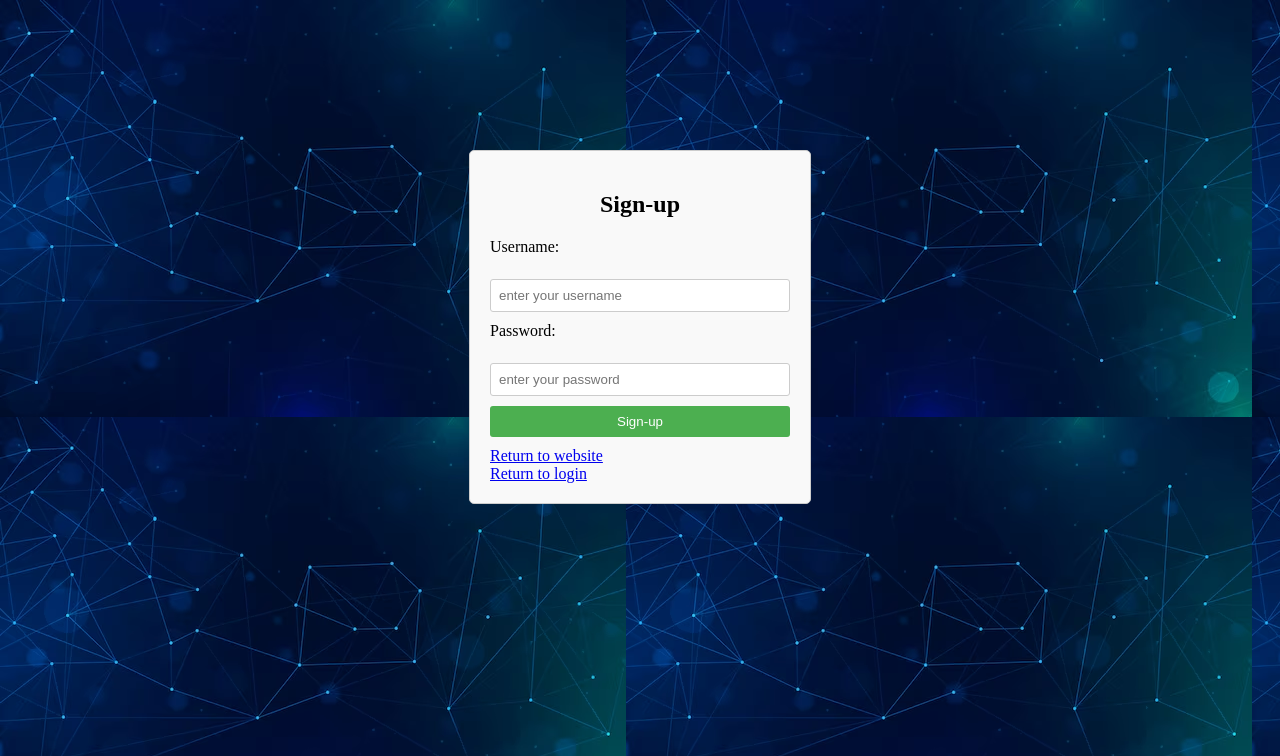
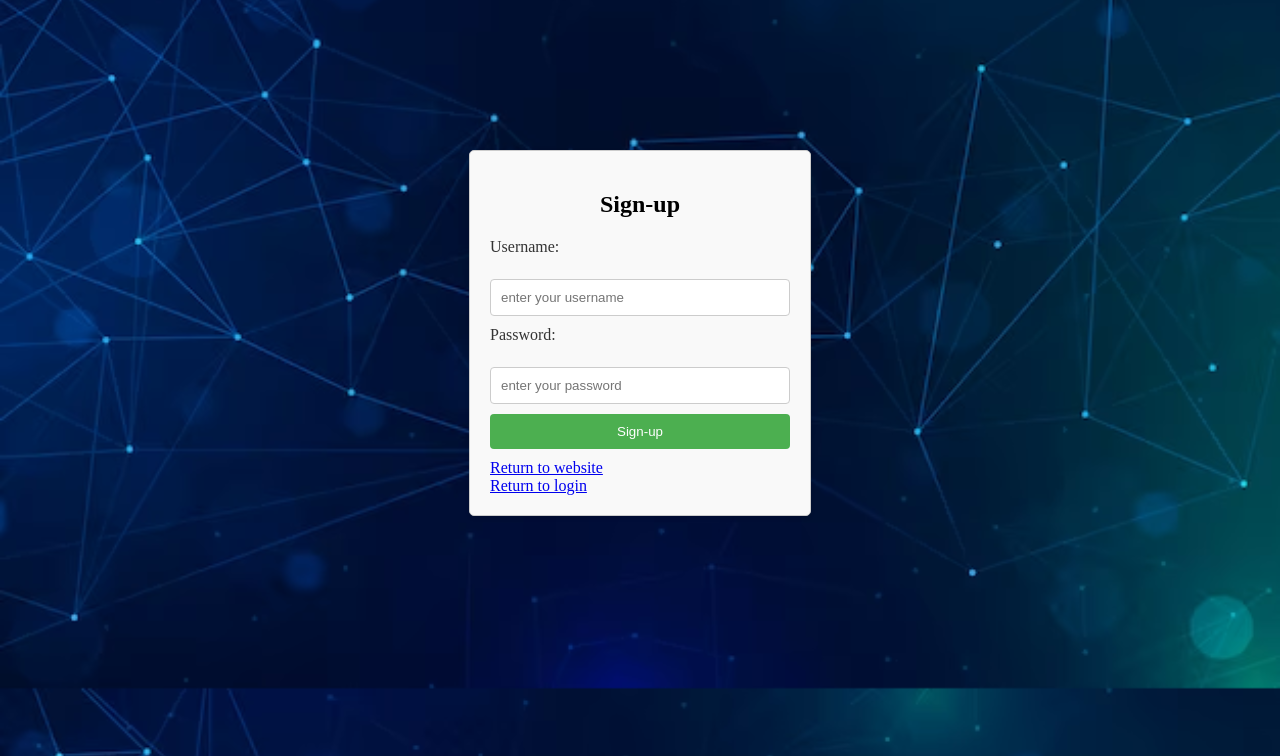
Before and after one commit to Jjo365/project, a PHP site: page /create.php in a window 1280 px wide. Shown: the top 756 px of the page. Run offline with PHP 8.4, Linux system fonts and the light colour scheme.

Commit message:
Update styles4.css

```diff
--- a/styles4.css
+++ b/styles4.css
@@ -1,19 +1,23 @@
-body{
+body {
   background-image: url('img3.avif');
+  background-size: cover;
+  background-position: center;
 }
+
 form {
   width: 300px;
-    margin: 0 auto;
+  margin: 150px auto 0;
   padding: 20px;
   border: 1px solid #ccc;
   border-radius: 5px;
   background-color: #f9f9f9;
-    margin-top: 150px;
+  box-shadow: 0 2px 4px rgba(0, 0, 0, 0.1);
 }
 
 label {
   display: block;
   margin-bottom: 5px;
+  color: #333;
 }
 
 input[type="text"],
@@ -21,10 +25,10 @@ input[type="password"],
 input[type="email"],
 input[type="submit"] {
   width: 100%;
-    padding: 8px;
+  padding: 10px;
   margin-bottom: 10px;
   border: 1px solid #ccc;
-    border-radius: 3px;
+  border-radius: 4px;
   box-sizing: border-box;
 }
 
@@ -33,11 +37,13 @@ input[type="submit"] {
   color: white;
   border: none;
   cursor: pointer;
+  transition: background-color 0.3s ease-out;
 }
 
 input[type="submit"]:hover {
   background-color: #45a049;
 }
+
 .login {
   border: 2px solid #333;
   padding: 10px;
@@ -50,4 +56,10 @@ input[type="submit"]:hover {
 .login a {
   text-decoration: none;
   color: #333;
+  font-weight: bold;
+  transition: color 0.3s ease-out;
 }
+
+.login a:hover {
+  color: #45a049;
+}
```
Lines whose indentation alone changed are shown as unchanged.
